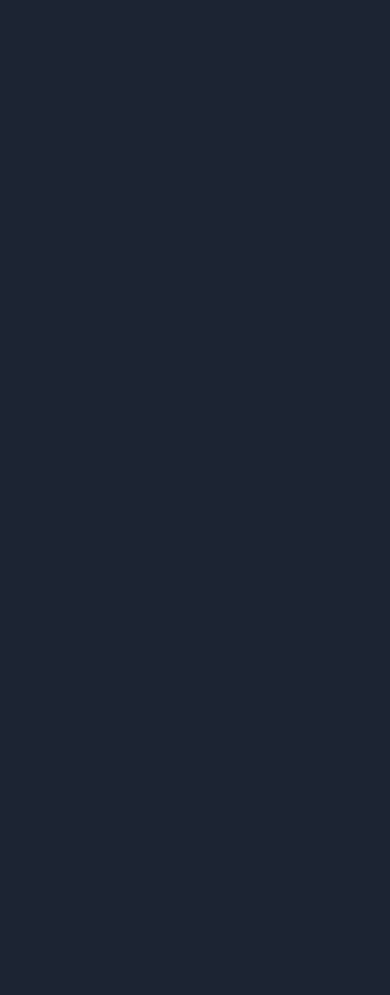
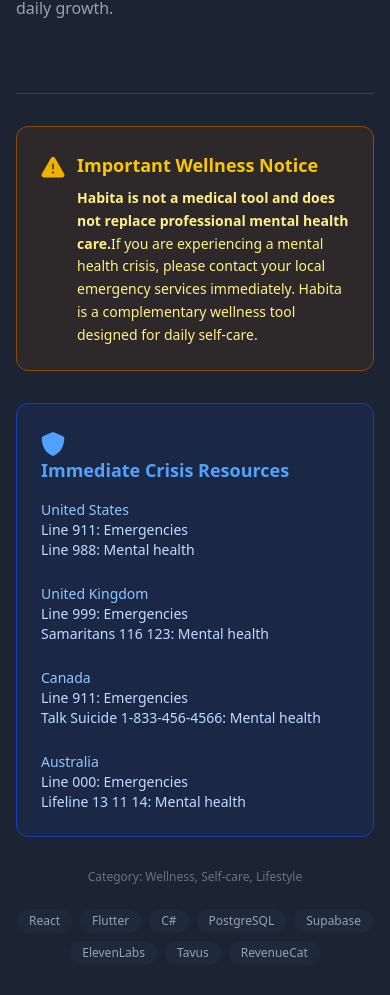
Before and after one commit to Arenas07/Guardado_React, a React (Vite) app: page / in a window 390 px wide. Shown: the part 7915-8910 px from the top of the page. Before the commit the page ends 7768 px from the top, so only its background shows below. Built offline with nearby package versions, Linux system fonts and the light colour scheme.

Commit message:
feat: :sparkles: Footer on landing

```diff
--- /dev/null
+++ b/src/components/landing/Footer.tsx
@@ -0,0 +1,113 @@
+import '../../styles/global.css';
+import { GoAlertFill } from "react-icons/go";
+import { FaShield } from "react-icons/fa6";
+
+export default function Footer() {
+  return (
+    <footer className="transition-all duration-500">
+      <div className="max-w-7xl mx-auto py-16 px-4 sm:px-6 lg:px-8">
+        {/* Intro Text */}
+        <div className="flex flex-col md:flex-row justify-between gap-8">
+          <div className="flex-1">
+            <p className="text-gray-400 max-w-full mb-6 leading-relaxed">
+              Your digital space for emotional well-being and personal productivity.
+              We combine voice and artificial intelligence to accompany you in your daily growth.
+            </p>
+          </div>
+        </div>
+
+
+        <div className="mt-12 pt-8 border-t border-gray-700">
+
+          <div className="bg-yellow-900/20 border border-yellow-800 rounded-xl p-6 mb-8">
+            <div className="flex items-start">
+              <GoAlertFill className="w-6 h-6 text-yellow-500 mr-3 mt-1 flex-shrink-0" />
+              <div>
+                <h4 className="text-lg font-semibold text-yellow-400 mb-2">
+                  Important Wellness Notice
+                </h4>
+                <p className="text-yellow-200 text-sm leading-relaxed">
+                  <strong>Habita is not a medical tool and does not replace professional mental health care.</strong>
+                  If you are experiencing a mental health crisis, please contact your local emergency services
+                  immediately. Habita is a complementary wellness tool designed for daily self-care.
+                </p>
+              </div>
+            </div>
+          </div>
+
+
+          <div className="bg-blue-900/20 border border-blue-800 rounded-xl p-6 mb-8">
+            <div className="flex items-start flex-col md:flex-row md:items-start md:justify-start">
+              <FaShield className="w-6 h-6 text-blue-400 mr-3 mt-1 flex-shrink-0" />
+              <div>
+                <h4 className="text-lg font-semibold text-blue-400 mb-4">
+                  Immediate Crisis Resources
+                </h4>
+                <div className="flex flex-wrap gap-6 text-sm">
+                  {[
+                    {
+                      country: "United States",
+                      lines: [
+                        "Line 911: Emergencies",
+                        "Line 988: Mental health",
+                      ]
+                    },
+                    {
+                      country: "United Kingdom",
+                      lines: [
+                        "Line 999: Emergencies",
+                        "Samaritans 116 123: Mental health",
+                      ]
+                    },
+                    {
+                      country: "Canada",
+                      lines: [
+                        "Line 911: Emergencies",
+                        "Talk Suicide 1-833-456-4566: Mental health",
+                      ]
+                    },
+                    {
+                      country: "Australia",
+                      lines: [
+                        "Line 000: Emergencies",
+                        "Lifeline 13 11 14: Mental health",
+                      ]
+                    }
+                  ].map((item, i) => (
+                    <div key={i} className="min-w-[200px]">
+                      <p className="text-blue-300 font-medium">{item.country}</p>
+                      {item.lines.map((line, idx) => (
+                        <p key={idx} className="text-blue-200">{line}</p>
+                      ))}
+                    </div>
+                  ))}
+                </div>
+              </div>
+            </div>
+          </div>
+
+
+          <div className="text-center">
+            <p className="text-gray-500 text-xs">
+              Category: Wellness, Self-care, Lifestyle
+            </p>
+
+            <div className="mt-6 flex flex-wrap justify-center gap-2">
+              {[
+                'React', 'Flutter', 'C#', 'PostgreSQL', 'Supabase',
+                'ElevenLabs', 'Tavus', 'RevenueCat'
+              ].map((tech, index) => (
+                <span
+                  key={index}
+                  className="px-3 py-1 bg-gray-800 text-gray-400 text-xs rounded-full hover:bg-gray-700 transition-colors"
+                >
+                  {tech}
+                </span>
+              ))}
+            </div>
+          </div>
+        </div>
+      </div>
+    </footer>
+  );
+}
--- a/src/components/ui/LandingPage.tsx
+++ b/src/components/ui/LandingPage.tsx
@@ -3,6 +3,7 @@
 import Features from '../landing/Features.tsx'
 import HowItWorks from '../landing/HowItWorks.tsx';
 import CallToAction from '../landing/CallToAction.tsx';
+import Footer from '../landing/Footer.tsx'
 import '../../styles/global.css';
 import '../../styles/index.css';
 
@@ -15,6 +16,7 @@
       <Features />
       <HowItWorks />
       <CallToAction />
+      <Footer />
     </>
   )
 }
```
